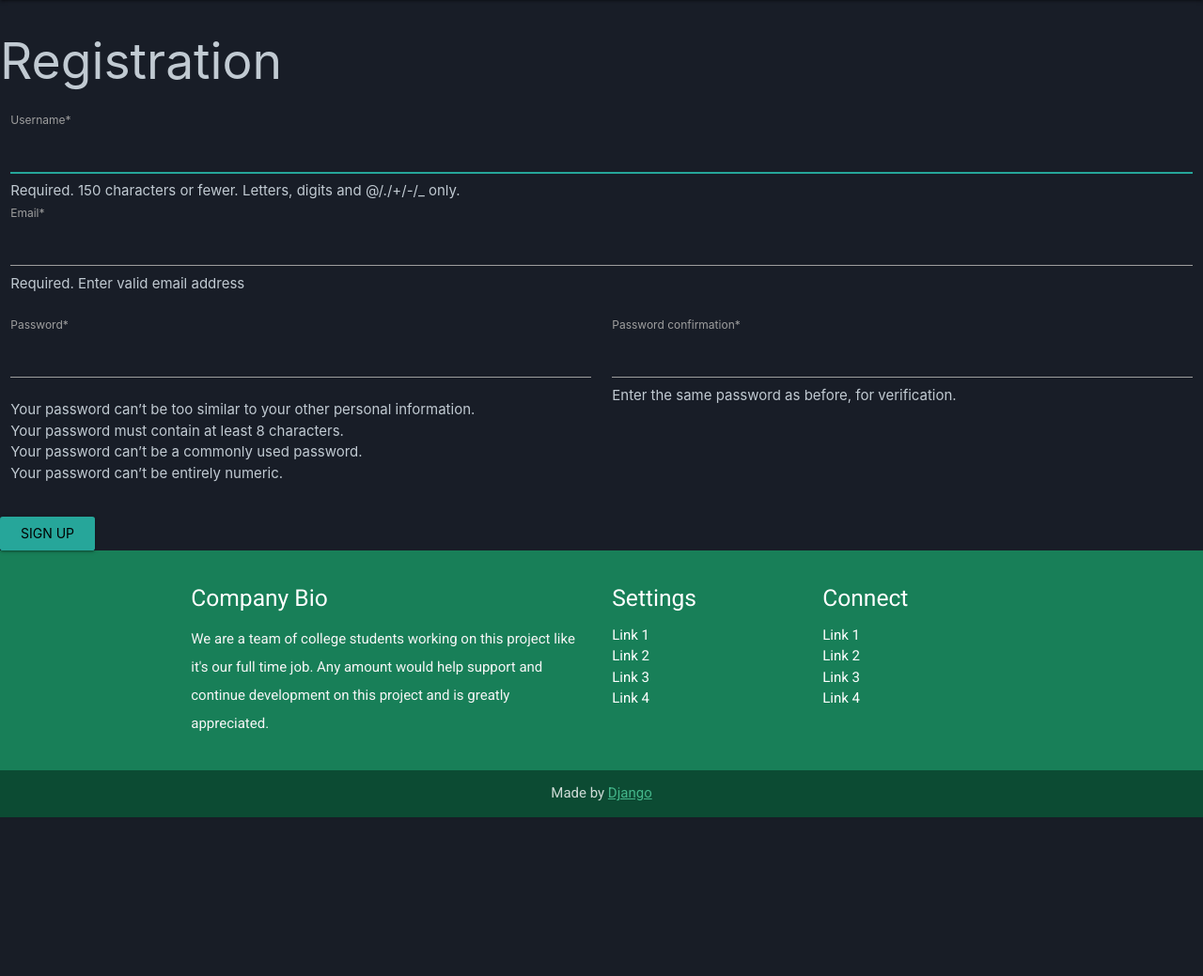
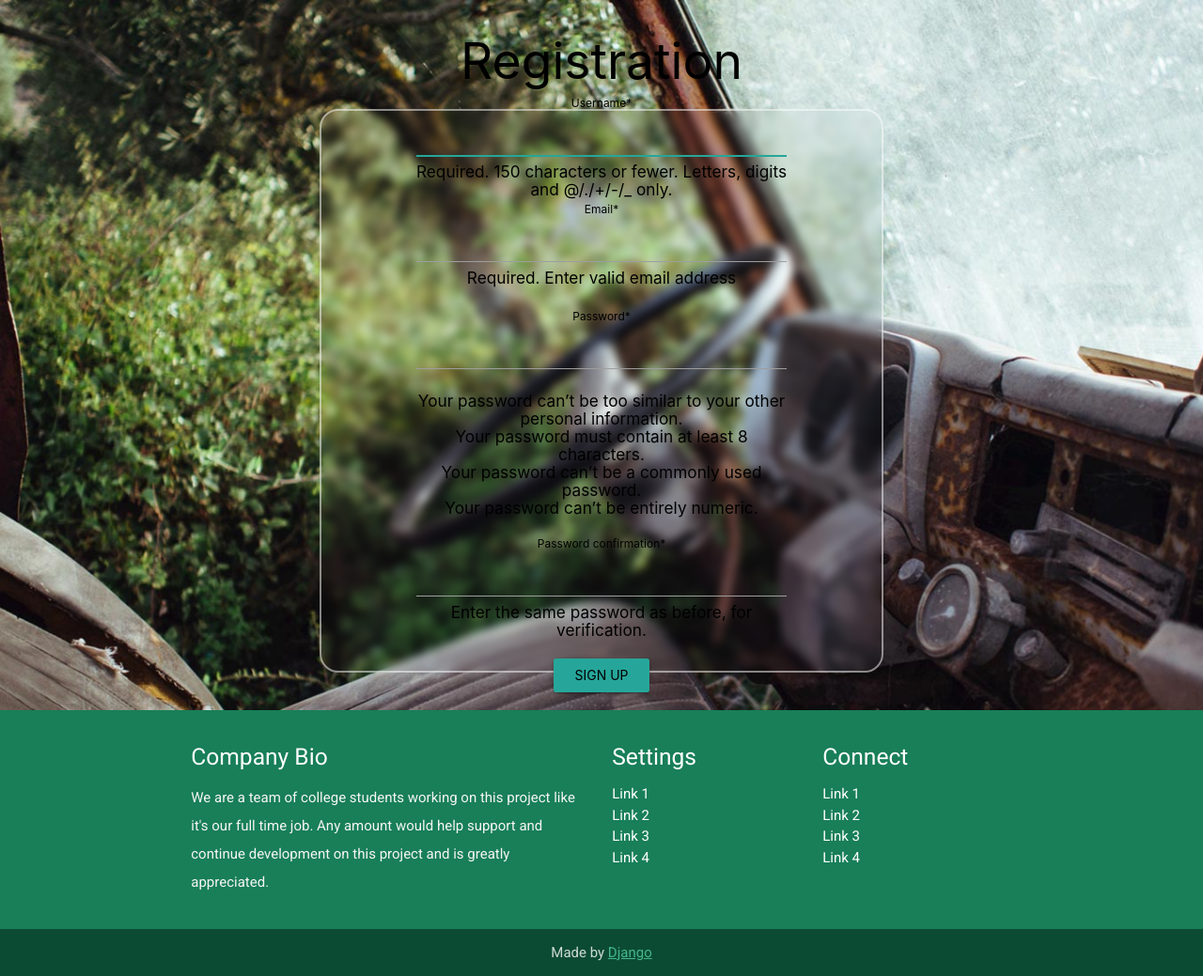
Before and after one commit to acman/py_june, a Django app: page /users/signup/ in a window 1280 px wide. Shown: the part 64-1103 px from the top of the page at 94% size. Before the commit the page ends 934 px from the top, so only its background shows below. Run offline with Django 5.2, Linux system fonts and the light colour scheme; some libraries are stand-ins or nearby versions.

Commit message:
Sign Up page

```diff
--- a/static/css/style.css
+++ b/static/css/style.css
@@ -143,9 +143,35 @@
 
 }
 
+.signup-page {
+  background-image: url("/static/images/background2.jpg");
+  background-size: cover;
+  width: 100%;
+  height: 100%;
+  display: inline-block;
+  color: #000;
+
+}
+
 .login-window {
   width: 80%;
   height: 450px;
+  display: flex;
+  color: #000;
+  max-width: 600px;
+  align-items: center;
+  border-radius: 20px;
+  flex-direction: column;
+  justify-content: center;
+  background: transparent;
+  backdrop-filter: blur(5px);
+  border: 2px solid rgba(255,255,255,0.5);
+
+}
+
+.signup-window {
+  width: 80%;
+  height: 600px;
   display: flex;
   color: #000;
   max-width: 600px;
@@ -162,4 +188,16 @@
   width: 70%;
   color: #000;
   max-width: 500px;
+  text-align: center;
 }
+
+.signup-form {
+  width: 70%;
+  color: #000;
+  max-width: 500px;
+  text-align: center;
+}
+
+.requiredField {
+  color: #000;
+}
--- a/templates/users/signup.html
+++ b/templates/users/signup.html
@@ -3,10 +3,15 @@
 {% load crispy_forms_tags %}
 
 {% block body %}
-<h2>Registration</h2>
-  <form method="post" class="signup-form">
-    {% csrf_token %}
-    {% crispy form %}
-  </form>
-
+<div class="signup-page">
+  <div class="row center">
+    <h2>Registration</h2>
+    <div class="row center signup-window">
+      <form method="post" class="signup-form">
+        {% csrf_token %}
+        <h6>{% crispy form %}</h6>
+      </form>
+    </div>
+  </div>
+</div>
 {% endblock %}
--- a/users/forms.py
+++ b/users/forms.py
@@ -25,8 +25,8 @@ class SignUpForm(UserCreationForm):
                 Column("email", css_class="col s12"),
             ),
             Row(
-                Column("password1", css_class="col s6"),
-                Column("password2", css_class="col s6"),
+                Column("password1", css_class="col s12"),
+                Column("password2", css_class="col s12"),
             ),
             Submit("submit", "Sign Up", css_class="btn waves-effect waves-light"),
         )
```
